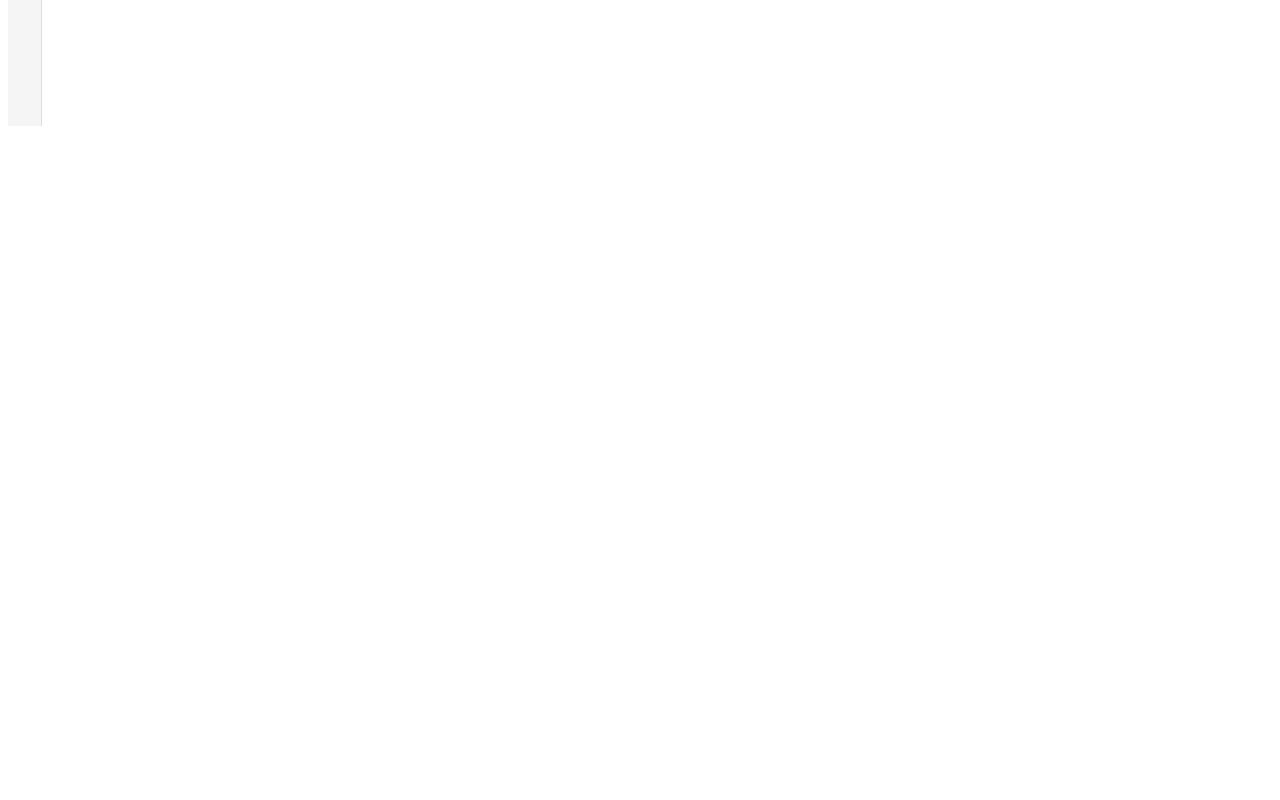
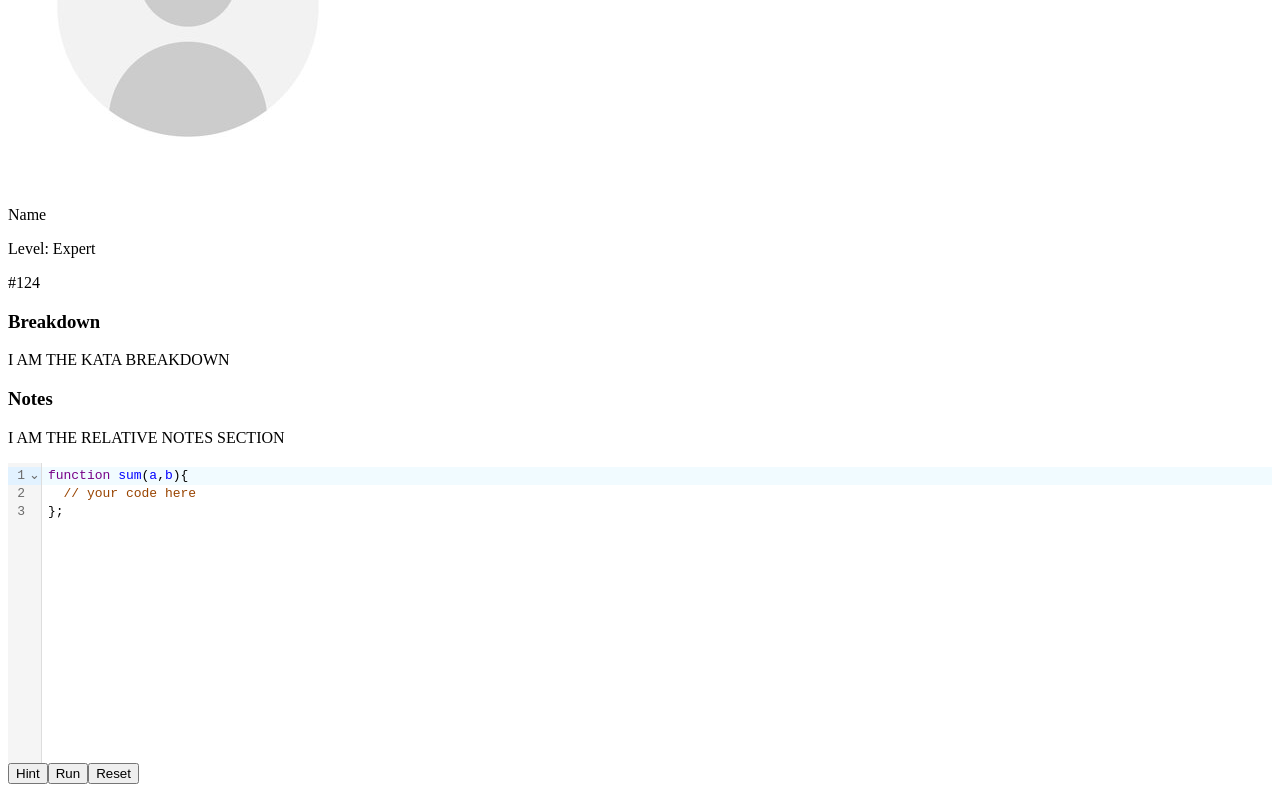
Before and after one commit to will-barnett99/code-game-frontend, a React (Vite) app: page /kata in a window 1280 px wide. Shown: the part 272-1072 px from the top of the page. Before the commit the page ends 800 px from the top, so only its background shows below. Built offline with nearby package versions, Linux system fonts and the light colour scheme.

Commit message:
link components in kata challenge component

```diff
--- a/src/components/ButtonsContainer.jsx
+++ b/src/components/ButtonsContainer.jsx
@@ -16,3 +16,5 @@ function ButtonsContainer() {
     </>
   );
 }
+
+export default ButtonsContainer;
--- a/src/components/Kata.jsx
+++ b/src/components/Kata.jsx
@@ -1,6 +1,9 @@
 import { useState } from "react";
 import CodeMirror from "@uiw/react-codemirror";
 import { javascript } from "@codemirror/lang-javascript";
+import KataProfile from "./KataProfile";
+import Textbox from "./Textbox";
+import ButtonsContainer from "./ButtonsContainer";
 
 function Kata() {
   const [input, setInput] = useState(`function sum(a,b){
@@ -9,12 +12,15 @@ function Kata() {
 
   return (
     <>
+      <KataProfile />
+      <Textbox />
       <CodeMirror
         value={input}
         height="300px"
         extensions={[javascript()]}
         onChange={(value) => setInput(value)}
       />
+      <ButtonsContainer />
     </>
   );
 }
```
